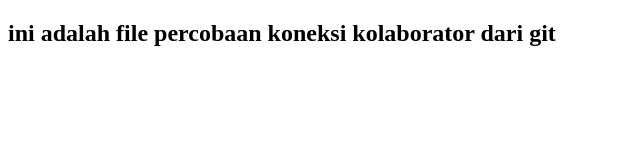
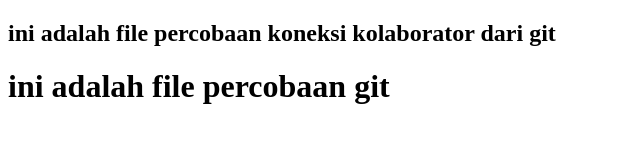
Before and after one commit to nurlailatukwain/indri, a plain HTML site: page cobagit.html in a window 1280 px wide. Shown: the whole page, without its empty margins (0-640 px from the left). Drawn offline with Linux system fonts and the light colour scheme.

Commit message:
Update cobagit.html
kolaborator

```diff
--- a/cobagit.html
+++ b/cobagit.html
@@ -7,5 +7,6 @@
 </head>
 <body>
     <h2>ini adalah file percobaan koneksi kolaborator dari git</h2>
+    <h1>ini adalah file percobaan git</h1>
 </body>
 </html>
```
